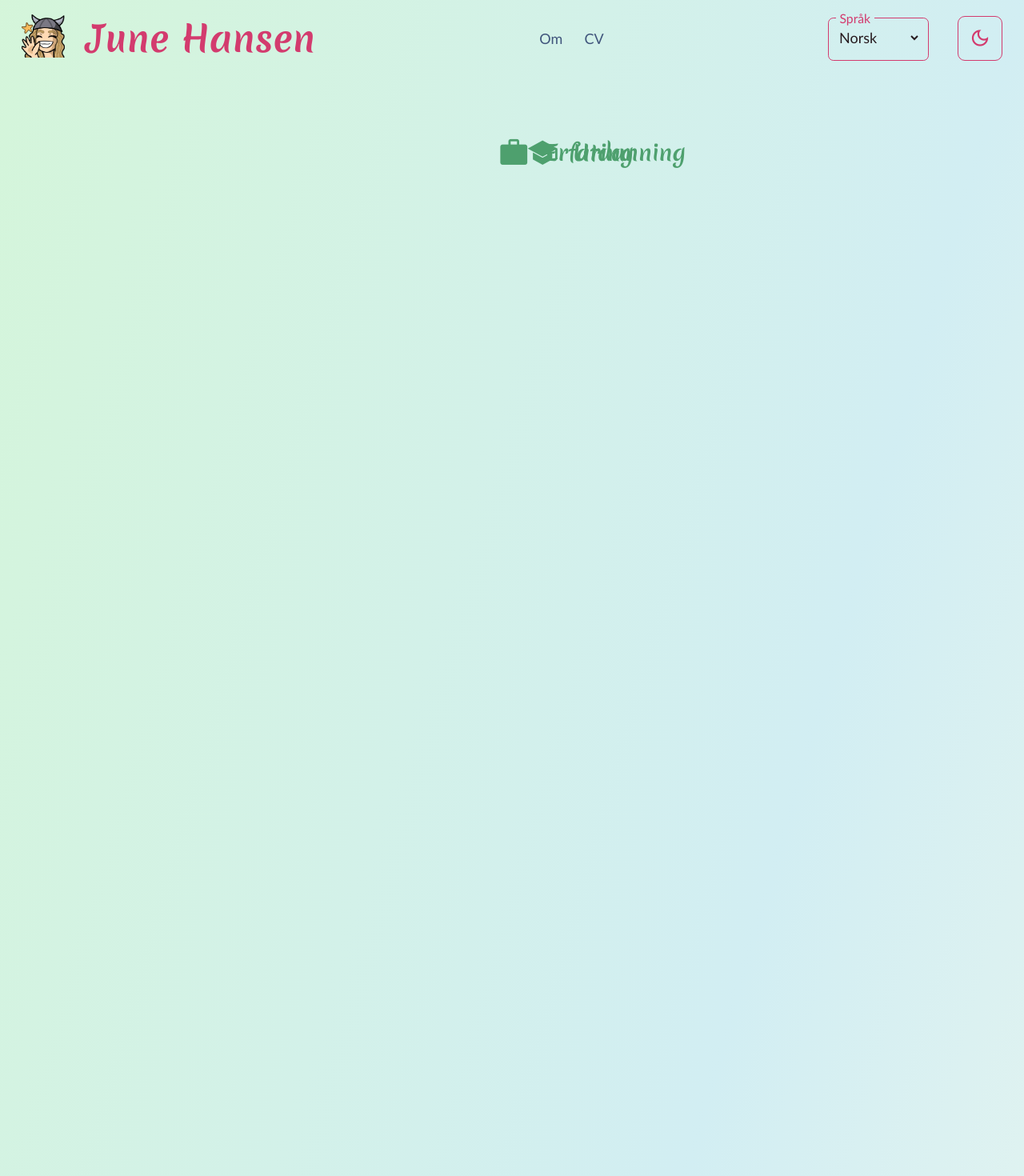
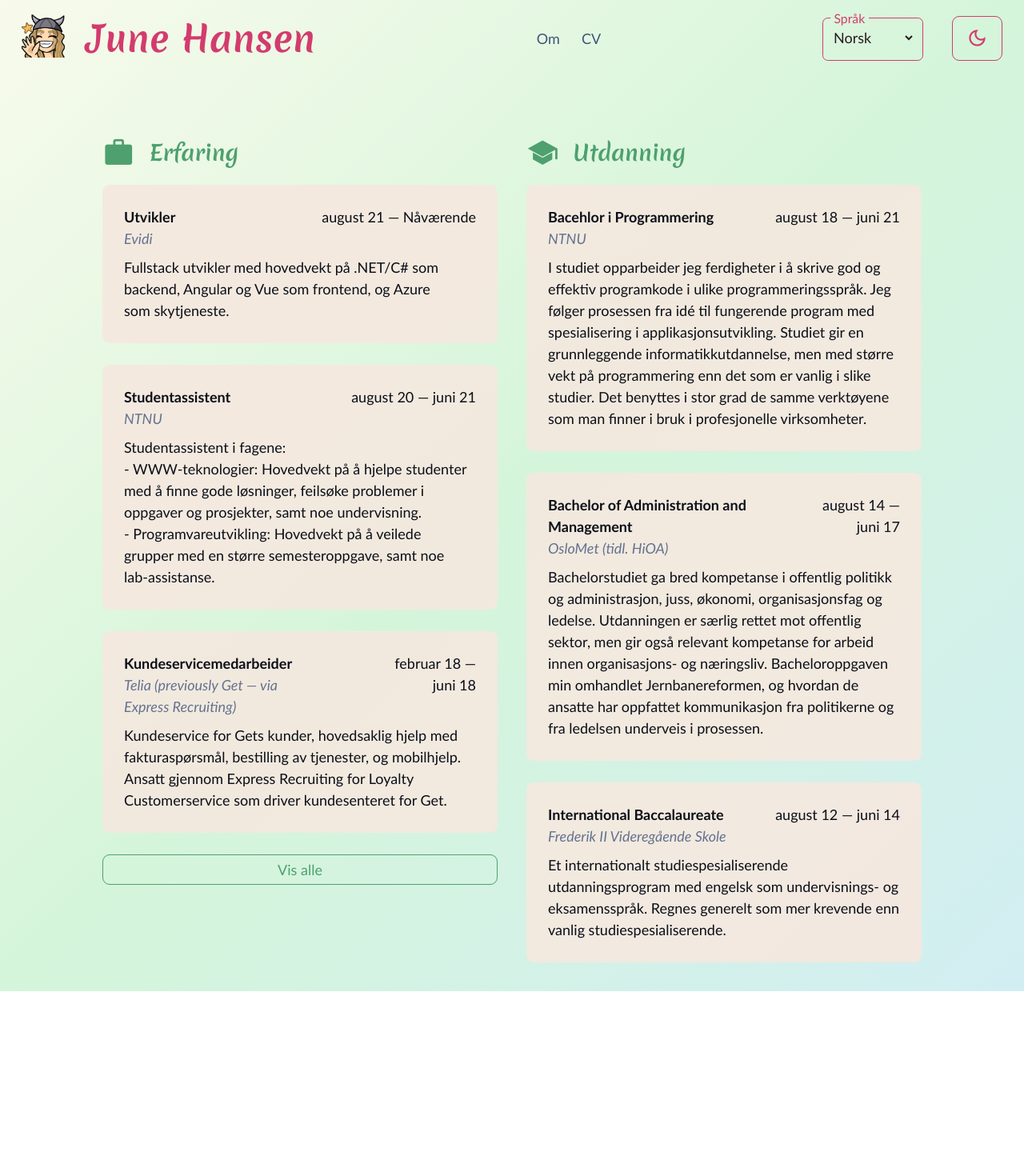
Before and after one commit to Kahera/Kahera.github.io, a Vue app: page /#/resume in a window 1280 px wide. Shown: the top 1470 px of the page at 80% size. After the commit the page ends 1239 px from the top, so only its background shows below. Built offline with nearby package versions, Linux system fonts and the light colour scheme.

Commit message:
finalize changes

```diff
--- a/src/assets/base.css
+++ b/src/assets/base.css
@@ -4,16 +4,16 @@
 
 @variant dark (&:where(.dark, .dark *));
 
+@utility max-w-readable {
+  @apply max-w-[75ch];
+}
+
 @utility focus-outline {
   @apply rounded-md outline outline-offset-4 outline-primary-dark dark:outline-primary-light;
 }
 
 @utility bg-gradient {
-  @apply bg-linear-to-tl from-primary-lightest via-accent-lightest to-secondary-lightest dark:from-accent-darkest dark:via-accent-darkest dark:to-primary-darkest;
-}
-
-@utility bg-default {
-  @apply bg-primary-lightest dark:bg-accent-darkest;
+  @apply bg-linear-to-tl from-accent-lightest via-secondary-lightest to-primary-lightest dark:from-accent-darkest dark:via-accent-darkest dark:to-primary-darkest;
 }
 
 @utility primary-hover-border {
@@ -46,7 +46,7 @@
 
 @layer base {
   *:focus-visible {
-    @apply focus-outline;
+    @apply focus-outline outline-2;
   }
 }
 
@@ -73,7 +73,7 @@ html {
 }
 
 body {
-  @apply min-h-[100dvh] text-accent-darkest dark:text-primary-lightest font-sans antialiased leading-6 bg-gradient transition-colors duration-250;
+  @apply min-h-dvh text-accent-darkest dark:text-primary-lightest font-sans antialiased leading-6 bg-gradient transition-colors duration-250;
 
   h1,
   h2,
@@ -98,7 +98,7 @@ body {
   }
 
   p {
-    @apply max-w-[75ch] text-pretty;
+    @apply max-w-readable text-pretty;
   }
 
   @media (prefers-reduced-motion: no-preference) {
--- a/src/components/ButtonComponent.vue
+++ b/src/components/ButtonComponent.vue
@@ -173,7 +173,7 @@ const iconSize = computed(() => {
 <template>
   <button
     class="btn flex justify-center space-x-2"
-    :class="[{ 'flex-row-reverse space-x-reverse': iconPosition == 'right', 'w-[56px] min-w-fit': icon != ''}, background, textColor, border, buttonSize, rounded]"
+    :class="[{ 'flex-row-reverse space-x-reverse': iconPosition == 'right', 'w-14 min-w-fit': icon != ''}, background, textColor, border, buttonSize, rounded]"
   >
     <transition
       name="fade"
--- a/src/components/LanguageSelector.vue
+++ b/src/components/LanguageSelector.vue
@@ -24,7 +24,7 @@ const colorOptions: Record<string, Record<string, string>> = {
 <template>
   <fieldset
     :class="colorOptions.border[colorScheme]"
-    class="group border rounded-md px-2 pb-3 -mt-2 has-[:focus-within]:focus-outline"
+    class="group border rounded-md px-2 pb-3 -mt-2 has-[:focus-within]:focus-outline has-[:focus-within]:outline-2"
   >
     <legend
       class="px-1 text-sm"
--- a/src/i18n/en.json
+++ b/src/i18n/en.json
@@ -28,6 +28,8 @@
     "work": "Employment",
     "education": "Education",
     "present": "Present",
+    "showAll": "Show all",
+    "showFewer": "Show fewer",
     "jobs": [
       {
         "company": "Evidi",
--- a/src/i18n/no.json
+++ b/src/i18n/no.json
@@ -28,6 +28,8 @@
     "work": "Erfaring",
     "education": "Utdanning",
     "present": "Nåværende",
+    "showAll": "Vis alle",
+    "showFewer": "Vis færre",
     "jobs": [
       {
         "company": "Evidi",
--- a/src/views/About/AboutView.vue
+++ b/src/views/About/AboutView.vue
@@ -20,12 +20,12 @@ function updateData() {
 </script>
 
 <template>
-  <div class="max-w-[75ch] mx-auto">
+  <div class="max-w-readable mx-auto">
     <!-- About me -->
     <div class="w-2/5 max-xxs:hidden -ml-6 sm:-ml-10 md:-ml-20 lg:-ml-28">
       <!-- Popup image -->
       <div
-        class="image-container -mt-28 m-6 float-left relative w-full aspect-[1/1.15] flex items-end rounded-b-full overflow-clip transform transition-transform duration-150 ease-linear hover:scale-105"
+        class="image-container -mt-28 m-6 float-left relative w-full aspect-1/1.15 flex items-end rounded-b-full overflow-clip transform transition-transform duration-150 ease-linear hover:scale-105"
       >
         <img
           v-show="isLoaded"
@@ -37,7 +37,7 @@ function updateData() {
           v-show="isLoaded"
           alt="{{ $t('about.imageAlt') }}"
           src="@/assets/images/june-smily.webp"
-          class="primary-image relative z-2 transform transition-transform w-full duration-[400ms] translate-y-[33%] hover:translate-y-[30%]"
+          class="primary-image relative z-2 transform transition-transform w-full duration-400 translate-y-1/3 hover:translate-y-3/10"
           @load="isLoaded = true"
         >
         <!-- Skeleton image -->
--- a/src/views/Resume/ResumeView.vue
+++ b/src/views/Resume/ResumeView.vue
@@ -78,8 +78,8 @@ function onLeave(el: any, done: any) {
 </script>
 
 <template>
-  <div class="grid grid-cols-1 lg:grid-cols-2 gap-8 2xl:gap-14 mb-8">
-    <ListItem class="justify-self-center lg:justify-self-end">
+  <div class="grid grid-cols-1 lg:grid-cols-2 mx-auto max-w-[calc((75ch*2)+8*var(--spacing))] gap-8 2xl:gap-14 mb-8">
+    <ListItem>
       <template #icon>
         work
       </template>
@@ -120,15 +120,17 @@ function onLeave(el: any, done: any) {
           <span
             class="inline-block transition-transform"
             :class="{ '-rotate-180': displayAllJobs }"
-          >expand_more</span>
+          >
+            expand_more
+          </span>
         </template>
         <template #text>
-          {{ displayAllJobs ? 'Show fewer' : 'Show all' }}
+          {{ displayAllJobs ? $t('resume.showFewer') : $t('resume.showAll') }}
         </template>
       </Button>
     </ListItem>
 
-    <ListItem class="justify-self-center lg:justify-self-start">
+    <ListItem>
       <template #icon>
         school
       </template>
--- a/src/views/Resume/components/ListItem.vue
+++ b/src/views/Resume/components/ListItem.vue
@@ -1,5 +1,5 @@
 <template>
-  <section class="@container space-y-2 max-w-[80ch]">
+  <section class="@container max-w-readable">
     <div class="flex gap-x-4 mb-4 text-secondary-darker">
       <!-- Icon -->
       <span class="font-icon filled text-4xl">
```
Also changed, not shown: src/assets/icons/linkedin.svg.
